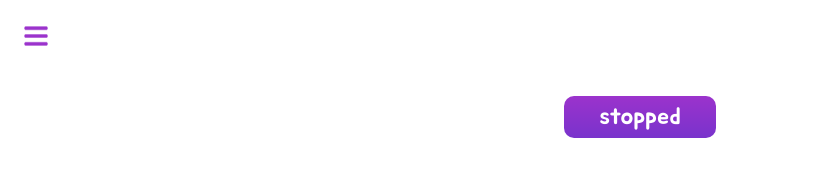
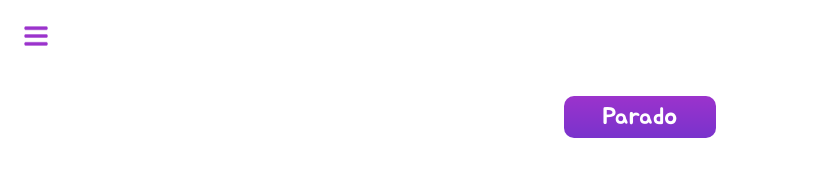
Before and after one commit to AluisioNBR/pomocycle, a Next.js app: page / in a window 1280 px wide. Shown: the top 189 px of the page, without its empty margins (0-823 px from the left). Built offline with nearby package versions, Linux system fonts and the light colour scheme.

Commit message:
fix: timer bug & status bug

```diff
--- a/src/components/StatusViewer.tsx
+++ b/src/components/StatusViewer.tsx
@@ -6,7 +6,7 @@ interface StatusViewerProps {
 	task: 'work' | 'rest'
 }
 
-export function StatusViewer({ children }: StatusViewerProps) {
+export function StatusViewer({ children, task }: StatusViewerProps) {
 	return (
 		<Box
 			display="flex"
@@ -18,7 +18,11 @@ export function StatusViewer({ children }: StatusViewerProps) {
 			rounded={10}
 		>
 			<Text color="white" fontSize={24} className={jua.className}>
-				{children}
+				{children == 'stopped'
+					? 'Parado'
+					: task == 'work'
+					? 'Trabalhando'
+					: 'Descansando'}
 			</Text>
 		</Box>
 	)
--- a/src/components/TimeViewer.tsx
+++ b/src/components/TimeViewer.tsx
@@ -19,23 +19,29 @@ export function TimeViewer({
 
 	useEffect(() => {
 		setTimerValue(children)
-		setMinutes(`${children / 60}`)
+		setMinutes(`${Math.floor(children / 60)}`)
 		setSeconds('00')
 	}, [children])
 
 	const decrementTimer = useCallback(() => {
-		setTimerValue((prevTimer) => prevTimer - 1)
-		const timerMinutes = timerValue / 60
+		setTimerValue((prevTimer) => {
+			const nextTime = prevTimer - 1
+
+			const timerMinutes = nextTime / 60
 			const timerMinutesInt = Math.floor(timerMinutes)
 			const timerSeconds = Math.ceil((timerMinutes - timerMinutesInt) * 60)
 
 			setMinutes(
-			`${timerMinutes}`.length == 2 ? `${timerMinutes}` : `0${timerMinutes}`
+				`${timerMinutesInt}`.length == 2
+					? `${timerMinutesInt}`
+					: `0${timerMinutesInt}`
 			)
 			setSeconds(
 				`${timerSeconds}`.length == 2 ? `${timerSeconds}` : `0${timerSeconds}`
 			)
-	}, [timerValue])
+			return nextTime
+		})
+	}, [])
 
 	useEffect(() => {
 		if (isRunning) {
```
Lines whose indentation alone changed are shown as unchanged.
